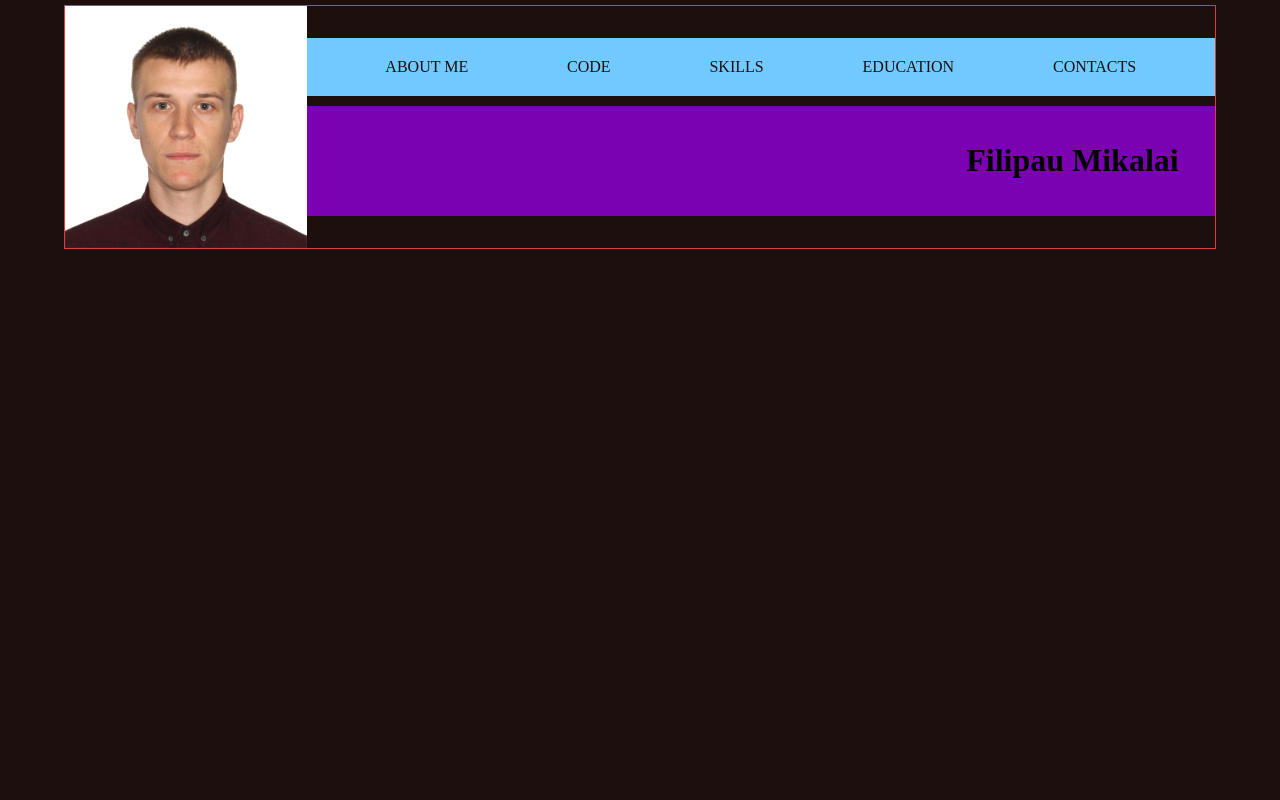
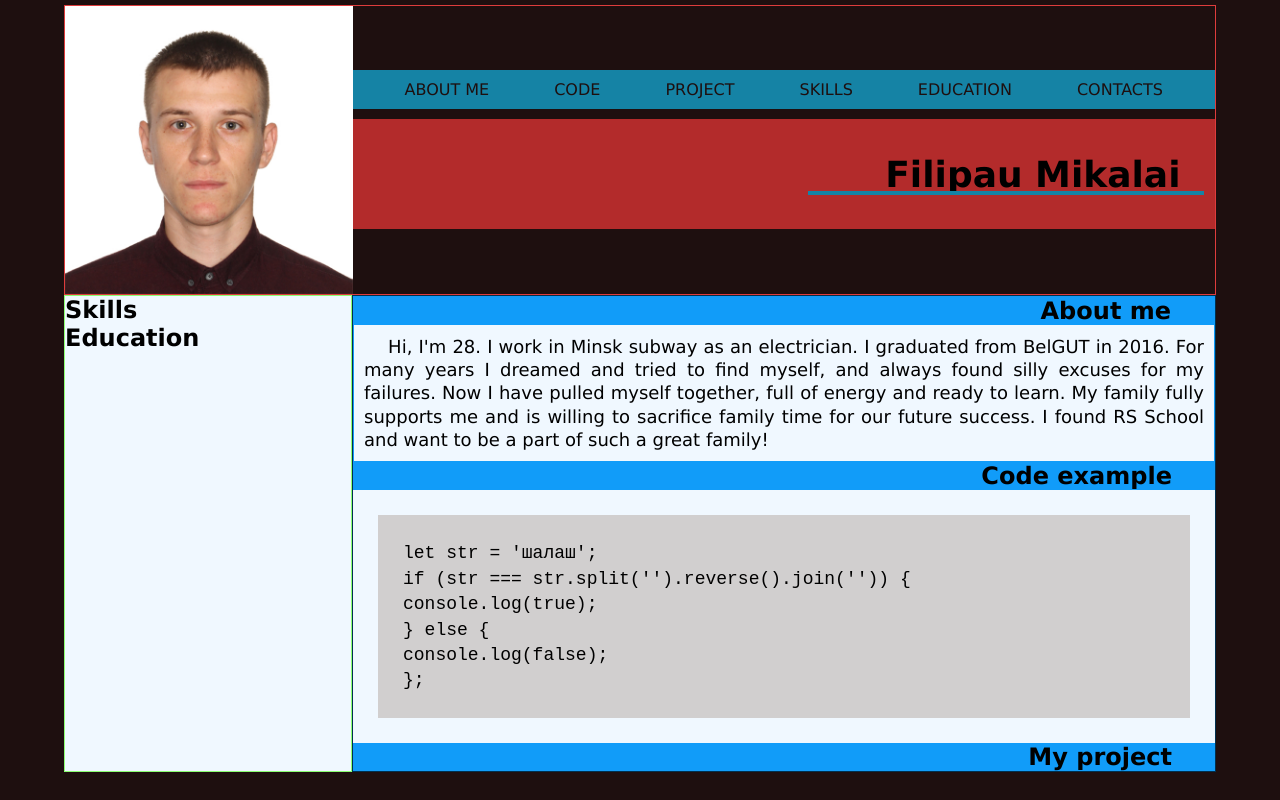
Before and after one commit to MikalaiF/rsschool-cv, a plain HTML site: page index.html in a window 1280 px wide. Drawn offline with Linux system fonts and the light colour scheme.

Commit message:
feat: add info about me and code

```diff
--- a/index.html
+++ b/index.html
@@ -12,18 +12,16 @@
 </head>
 
 <body>
+   <div class="conteiner">
       <header class="header">
          <div class="conteiner_header">
-
-
             <img class="header_img" src="assets/img/my_photo.jpg" alt="my photo">
-
-
             <div class="header_info">
                <nav>
                   <ul class="header_list">
                      <li class="header_list_item"><a href="#about">About me</a></li>
                      <li class="header_list_item"><a href="#code">Code</a></li>
+                     <li class="header_list_item"><a href="#project">Project</a></li>
                      <li class="header_list_item"><a href="#skill">Skills</a></li>
                      <li class="header_list_item"><a href="#educ">Education</a></li>
                      <li class="header_list_item"><a href="#contacts">Contacts</a></li>
@@ -35,6 +33,42 @@
             </div>
          </div>
       </header>
+      <div class="conteiner_main">
+         <main class="main">
+            <section class="main_about" id="about">
+               <h2>About me</h2>
+               <p>&ensp;&ensp; Hi, I'm 28. I work in Minsk subway as an electrician. I graduated from BelGUT in 2016.
+                  For many years
+                  I dreamed and tried to find myself, and always found silly excuses for my failures. Now I have pulled
+                  myself together, full of energy and ready to learn. My family fully supports me and is willing to
+                  sacrifice family time for our future success. I found RS School and want to be a part of such a great
+                  family!</p>
+            </section>
+            <section class="main_code" id="code">
+               <h2>Code example</h2>
+               <p><code>
+let str = 'шалаш';<br>
+if (str === str.split('').reverse().join('')) {<br>
+   console.log(true);<br>
+} else {<br>
+   console.log(false);<br>
+};
+               </code></p>
+            </section>
+            <section class="main_project" id="project">
+               <h2>My project</h2>
+            </section>
+         </main>
+         <aside class="aside">
+            <section class="aside_skill" id="skill">
+               <h2>Skills</h2>
+            </section>
+            <section class="aside_educ" id="educ">
+               <h2>Education</h2>
+            </section>
+         </aside>
+      </div>
+   </div>
 
 </body>
 
--- a/style.css
+++ b/style.css
@@ -6,17 +6,18 @@
 
 body {
    font-size: medium;
-   font-family: 'Times New Roman', Times, serif;
+   font-family: Verdana, Geneva, Tahoma, sans-serif;
    background-color: #1e0f0f;
 }
 
-
+.conteiner {
+   width: 90%;
+   margin: 0 auto;
+   margin-top: 5px;
+}
 
 .header {
    border: 1px solid #de3c3c;
-   margin: 0 auto;
-   width: 90%;
-   margin-top: 5px;
 }
 
 .conteiner_header {
@@ -24,8 +25,6 @@ body {
    flex-direction: row;
    justify-content: space-between;
    align-items: center;
-
-
 }
 
 .header_info {
@@ -33,25 +32,23 @@ body {
    display: flex;
    flex-direction: column;
    justify-content: space-between;
-
 }
-
 
 .header_list {
    display: flex;
    list-style: none;
    justify-content: space-evenly;
-   background-color: #72c9ff;
-
+   background-color: #1583a5;
 }
 
 .header_list_item {
-   padding: 20px;
+   padding: 10px;
    text-transform: uppercase;
-
 }
 
 .header_list_item a {
+   position: relative;
+   padding: 3px;
    text-decoration: none;
    color: #1e0f0f;
 }
@@ -60,22 +57,84 @@ body {
    text-decoration: none;
 }
 
-.header_list_item a:hover {
-   text-decoration: underline;
-   transition: .5s
+.header_list_item :hover {
+   border: 2px solid #b32b2b;
+   border-radius: 5px 5px 10px 10px;
+   font-size: 120%;
+   font-weight: 600;
+   transition: .1s;
+   color: #2f2d2d;
 }
 
 .header_img {
-   width: 21%;
-
-
-
+   width: 25%;
 }
 
 .header_me {
    text-align: right;
    padding: 4%;
    margin-top: 10px;
-   background-color: #7b02b3;
+   background-color: #b32b2b;
+}
+
+.header_me h1::after {
+   content: "";
+   position: absolute;
+   left: 53%;
+   bottom: 0;
+   width: 50%;
+   height: 4px;
+   background-color: #1583a5;
+}
+
+.header_me h1 {
+   position: relative;
+   font-size: 36px;
+}
+
+/* ---------End header--------- */
+
+.conteiner_main {
+   display: flex;
+   flex-direction: row-reverse;
+   justify-content: space-between;
+   background-color: aliceblue;
+}
+
+.main {
+   border: 1px solid #00304f;
+   width: 75%;
+}
+
+.main_about {
+   border: 1px solid #119cf9;
 
 }
+
+.main h2 {
+   text-align: right;
+   padding-right: 5%;
+   background-color: #119cf9;
+}
+
+.main_about p {
+   font-size: 18px;
+   line-height: 1.3;
+   text-align: justify;
+   padding: 5px;
+   margin: 5px;
+}
+
+.main_code p {
+   font-size: 18px;
+   line-height: 1.3;
+   text-align: left;
+   padding: 25px;
+   margin: 25px;
+   background-color: #d1cfcf;
+}
+
+.aside {
+   border: 1px solid #8cff72;
+   width: 25%;
+}
```
Lines whose indentation alone changed are shown as unchanged.
